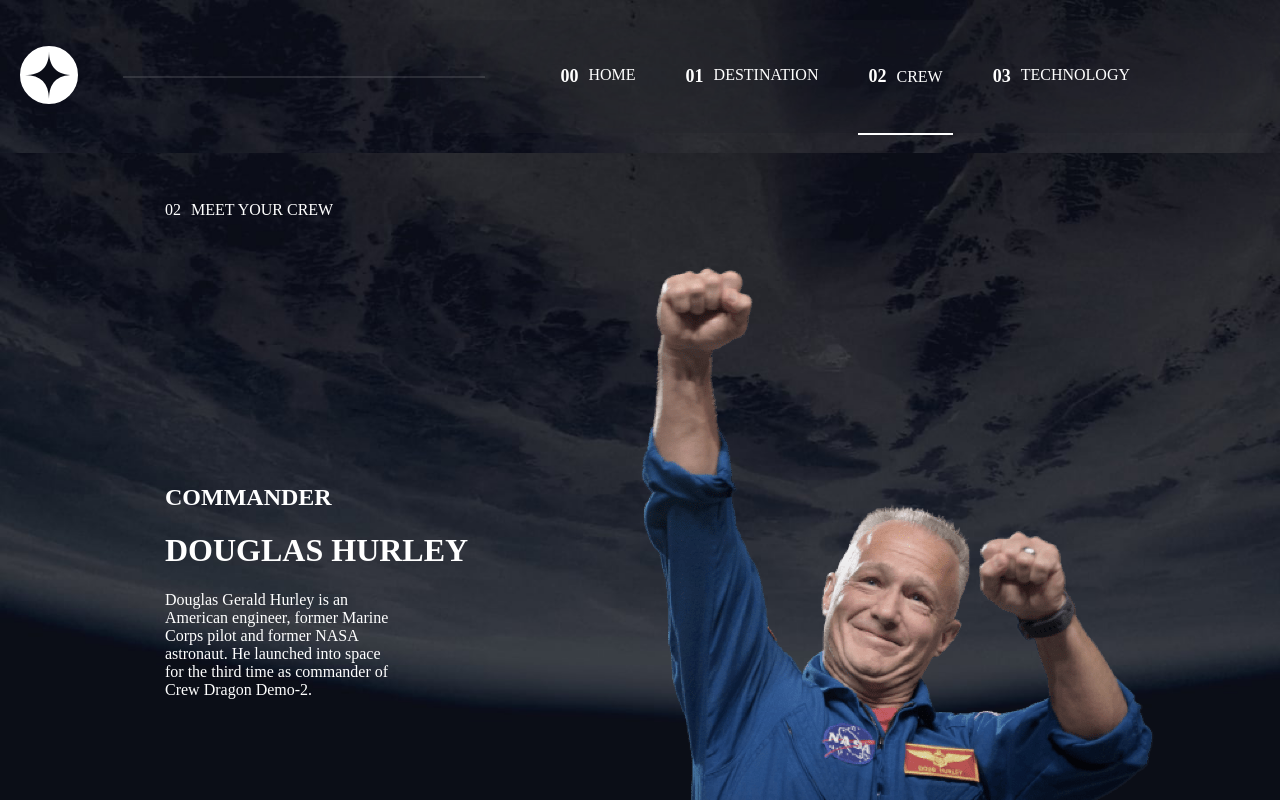
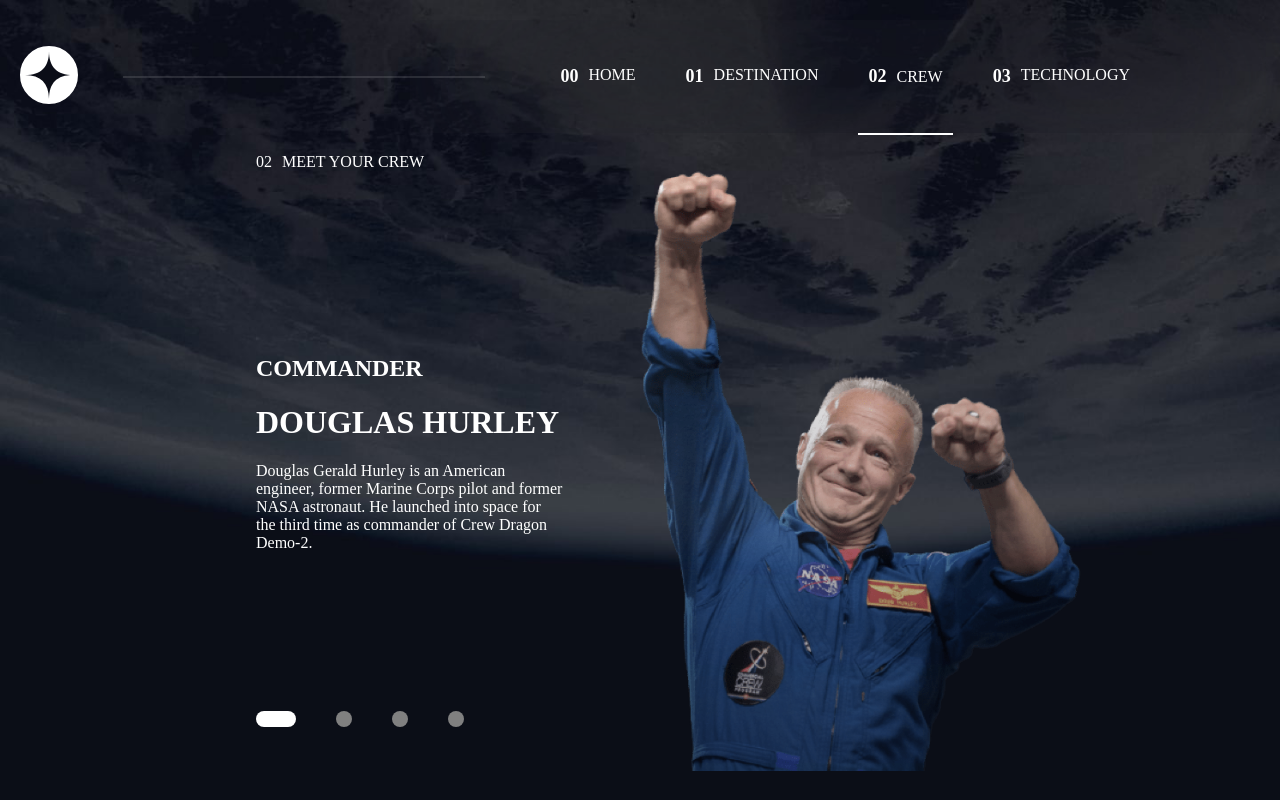
Before and after one commit to crapuscul/space, a React (Vite) app: page /CrewPage in a window 1280 px wide. Built offline with nearby package versions, Linux system fonts and the light colour scheme.

Commit message:
crewpage heightfix

```diff
--- a/src/pages/CrewPage/CrewPage.css
+++ b/src/pages/CrewPage/CrewPage.css
@@ -1,7 +1,9 @@
+
 html,body{
     margin: 0;
     padding: 0;
     box-sizing: border-box;
+    height: 100%;
 
 }
 body.crew-body{
@@ -9,9 +11,14 @@ body.crew-body{
     background-position: center;
     background-repeat: no-repeat;
     background-size: cover;
+    height: 100vh;
+    overflow-y: scroll;
+
+
 }
+
 .slogan{
-    margin: 48px 165px;
+    margin: 0% 20%;
 }
 .slogan span{
     padding-right: 10px;
@@ -22,7 +29,7 @@ body.crew-body{
     display: grid;
     grid-template-columns: 1fr 1fr;
     grid-template-rows: 1fr;
-    margin: 48px 165px;
+    margin: 0% 20%;
 
 }
 .box-right{
@@ -30,9 +37,13 @@ body.crew-body{
     grid-column: 2 /span 2;
     grid-row: 1 / span 1 ;
     width: 50%;
+
 }
+
 .box-right img{
-    mask-image: linear-gradient(to bottom, rgba(0, 0, 0, 1), rgba(0, 0, 0, 0.847));
+    mask-image: linear-gradient(to bottom, rgba(0, 0, 0, 1), rgba(0, 0, 0, 0.568));
+   height: 600px;
+
 }
 .box-left{
     /* border: 2px solid white; */
@@ -48,25 +59,27 @@ body.crew-body{
     justify-content:left;
     align-items: center;
     gap: 40px;
-    margin-bottom: 48px;
+    margin-bottom: 3rem;
+
 }
 .dot{
-width: 14px;
-height: 14px;
+    width: 2vh; /* Relative to viewport width */
+    height: 2vh; /* Relative to viewport height */
 background-color: gray;
 border-radius: 50%;
 cursor: pointer;
-transition: all 0.4s ease
+transition: all 0.4s ease;
 
 }
 .dot.selected{
     background-color: white;
-    width: 30px;
+    width: 5vh;
     border-radius: 35px;
 }
 .crew-member-bio{
-    width: 50%;
+    width: 80%;
 }
 .crew-content{
-margin-top: 197px;
+height: 35%;
+margin: auto 0;
 }
--- a/src/pages/CrewPage/CrewPage.jsx
+++ b/src/pages/CrewPage/CrewPage.jsx
@@ -64,7 +64,7 @@ export default function CrewPage() {
   }
     return (
       <div>
-        <body className="crew-body">
+        <div className="crew-body">
           <main className="main-section">
           <div className='slogan'><span>02</span>MEET YOUR CREW</div>
           </main>
@@ -87,7 +87,7 @@ export default function CrewPage() {
 
             </div>
            </div>
-        </body>
+        </div>
 
 
       </div>
--- a/src/pages/DestinationPage/DestinationPage.css
+++ b/src/pages/DestinationPage/DestinationPage.css
@@ -12,7 +12,7 @@ body.destination-body {
     background-size: cover;
 }
 .slogan{
-    margin-left: 150px;
+    margin: 48px 165px;
 }
 .slogan span{
     padding-right: 10px;
--- a/src/pages/HomePage/homepage.css
+++ b/src/pages/HomePage/homepage.css
@@ -3,7 +3,7 @@ html, body {
     padding: 0;
     box-sizing: border-box;
     height: 100vh;
-    overflow: hidden;
+    overflow-x: hidden;
 }
 
 body {
```
